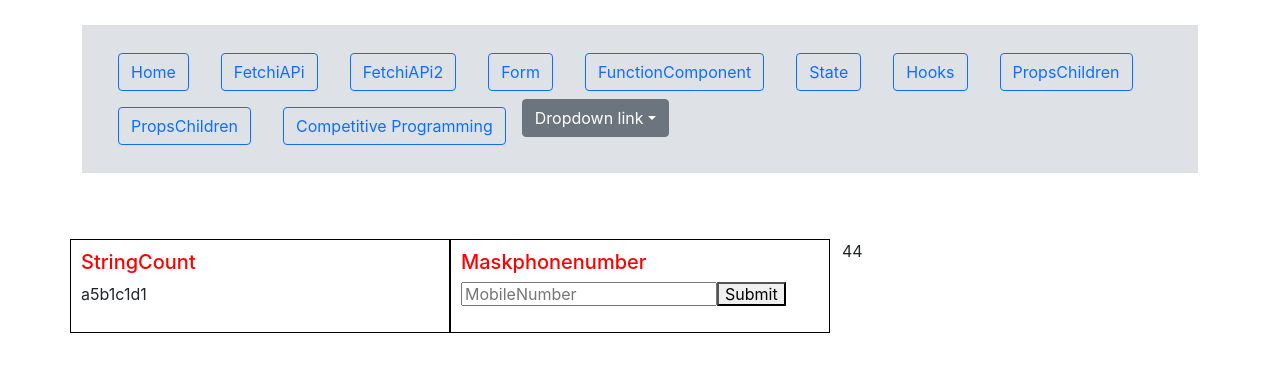
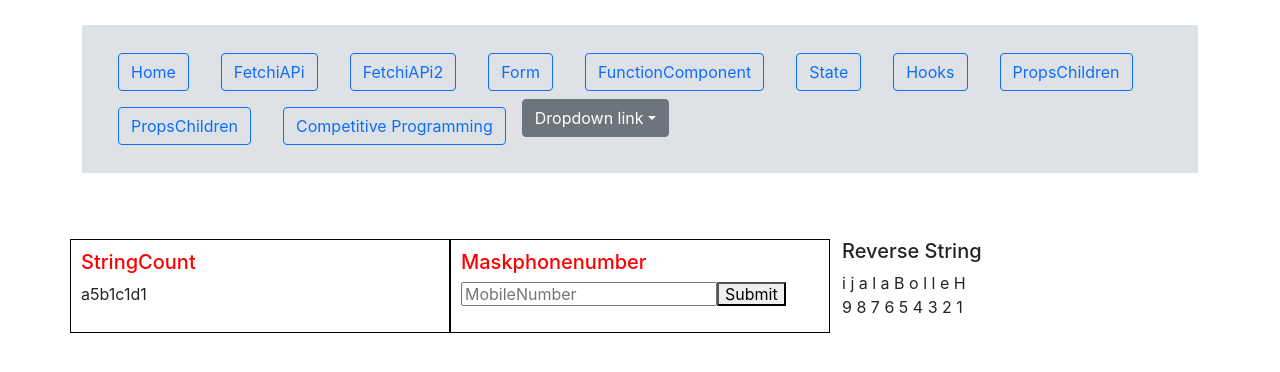
Before and after one commit to balaji1610/basic_react_new, a React (Create React App) app: page /Competitiveprogramming in a window 1280 px wide. Shown: the top 372 px of the page. Built offline with nearby package versions, Linux system fonts and the light colour scheme.

Commit message:
ReverseString

```diff
--- a/src/CompetitiveProgramming/Program/Program.jsx
+++ b/src/CompetitiveProgramming/Program/Program.jsx
@@ -1,5 +1,6 @@
 import StringCount from "../Stringcount";
 import Maskphonenumber from "../Maskphonenumber";
+import ReverseString from "../Reversestring";
 export default function program() {
   return (
     <div>
@@ -18,7 +19,13 @@ export default function program() {
               <Maskphonenumber />
             </section>
           </div>
-          <div className="col-md-4 col-sm-4">44</div>
+          <div className="col-md-4 col-sm-4">
+            <section>
+              <h5>Reverse String</h5>
+
+              <ReverseString />
+            </section>
+          </div>
         </div>
       </div>
     </div>
--- /dev/null
+++ b/src/CompetitiveProgramming/Reversestring.jsx
@@ -0,0 +1,15 @@
+export default function ReverseString() {
+  const reverseString = (el) => {
+    return el.split("").reverse().join(" ");
+  };
+  const reverseNumber = (el) => {
+    return String(el).split("").reverse().join(" ");
+  };
+  return (
+    <div>
+      {reverseString("HelloBalaji")}
+      <br />
+      {reverseNumber(123456789)}
+    </div>
+  );
+}
```
